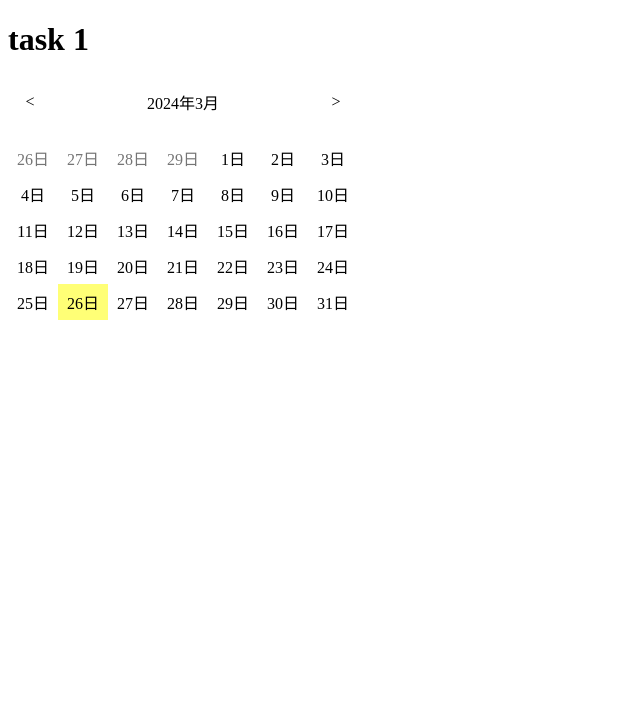
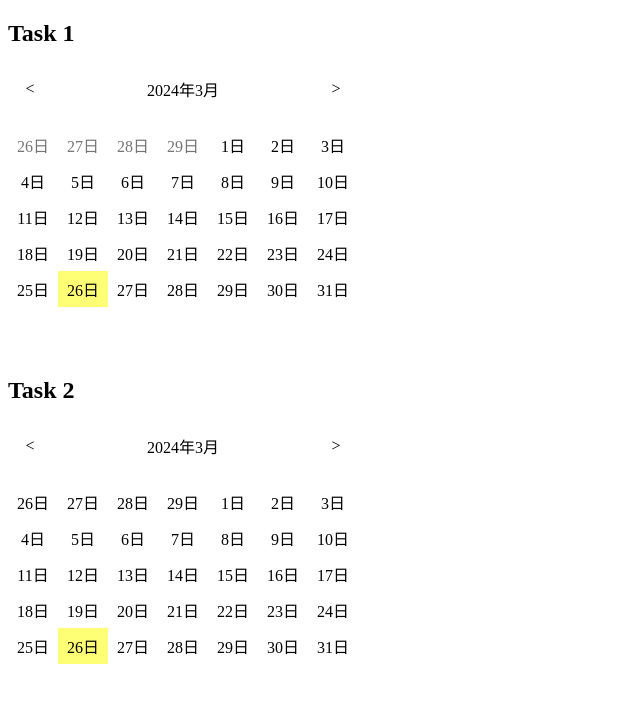
Before and after one commit to chiupinchun/calendar, a React (Vite) app: page / in a window 1280 px wide. Shown: the top 702 px of the page, without its empty margins (0-640 px from the left). Built offline with nearby package versions, Linux system fonts and the light colour scheme.

Commit message:
feat: props fixMonth can set controllability of month at calendar header

```diff
--- a/src/App.tsx
+++ b/src/App.tsx
@@ -7,8 +7,11 @@ interface Props { }
 const Page: FC<Props> = () => {
   return (
     <>
-      <h1>task 1</h1>
-      <Calender />
+      <h2>Task 1</h2>
+      <Calender fixMonth={true} />
+      <div style={{ height: '50px' }}></div>
+      <h2>Task 2</h2>
+      <Calender fixMonth={false} />
     </>
   )
 }
--- a/src/components/calender.tsx
+++ b/src/components/calender.tsx
@@ -9,13 +9,14 @@ const Calender: FC<Props> = ({ fixMonth }) => {
   const toDay = useRef(new Date())
   const [year, setYear] = useState(new Date().getFullYear())
   const [month, setMonth] = useState(new Date().getMonth() + 1)
-  const [date, setDate] = useState(toDay.current.getDate())
   const days = useMemo(() => getDays(year, month), [year, month])
 
   const notCurrentMonth = useCallback((day: Date) => day.getMonth() + 1 !== month, [month])
 
   const [selected, setSelected] = useState<Date[]>([])
   const select = (day: Date) => {
+    if (fixMonth && notCurrentMonth(day)) { return }
+
     if (!selected.length || selected.length >= 2) {
       setSelected([day])
     } else {
@@ -32,12 +33,30 @@ const Calender: FC<Props> = ({ fixMonth }) => {
     setSelected([])
   }, [year, month])
 
+  const nextMonth = () => {
+    if (month === 12) {
+      setYear(year + 1)
+      setMonth(1)
+    } else {
+      setMonth(month + 1)
+    }
+  }
+
+  const prevMonth = () => {
+    if (month === 1) {
+      setYear(year - 1)
+      setMonth(12)
+    } else {
+      setMonth(month - 1)
+    }
+  }
+
   return (
     <>
       <div className='calendar-header'>
-        <span className='month-select content-center'>&lt;</span>
+        <span onClick={() => !fixMonth && nextMonth()} className='month-select content-center'>&lt;</span>
         <span>{year}年{month}月</span>
-        <span className='month-select content-center'>&gt;</span>
+        <span onClick={() => !fixMonth && prevMonth()} className='month-select content-center'>&gt;</span>
       </div>
       <div className='day-area'>
         {days.map((day, index) => (
@@ -46,10 +65,10 @@ const Calender: FC<Props> = ({ fixMonth }) => {
             className={[
               'day-button content-center',
               isSameDay(day, toDay.current) ? 'today' : '',
-              notCurrentMonth(day) ? 'none-current-month' : '',
+              fixMonth && notCurrentMonth(day) ? 'none-current-month' : '',
               selected.includes(day) ? 'active' : ''
             ].join(' ')}
-            onClick={() => notCurrentMonth(day) || select(day)}
+            onClick={() => select(day)}
           >
             {day.getDate()}日
           </div>
```
